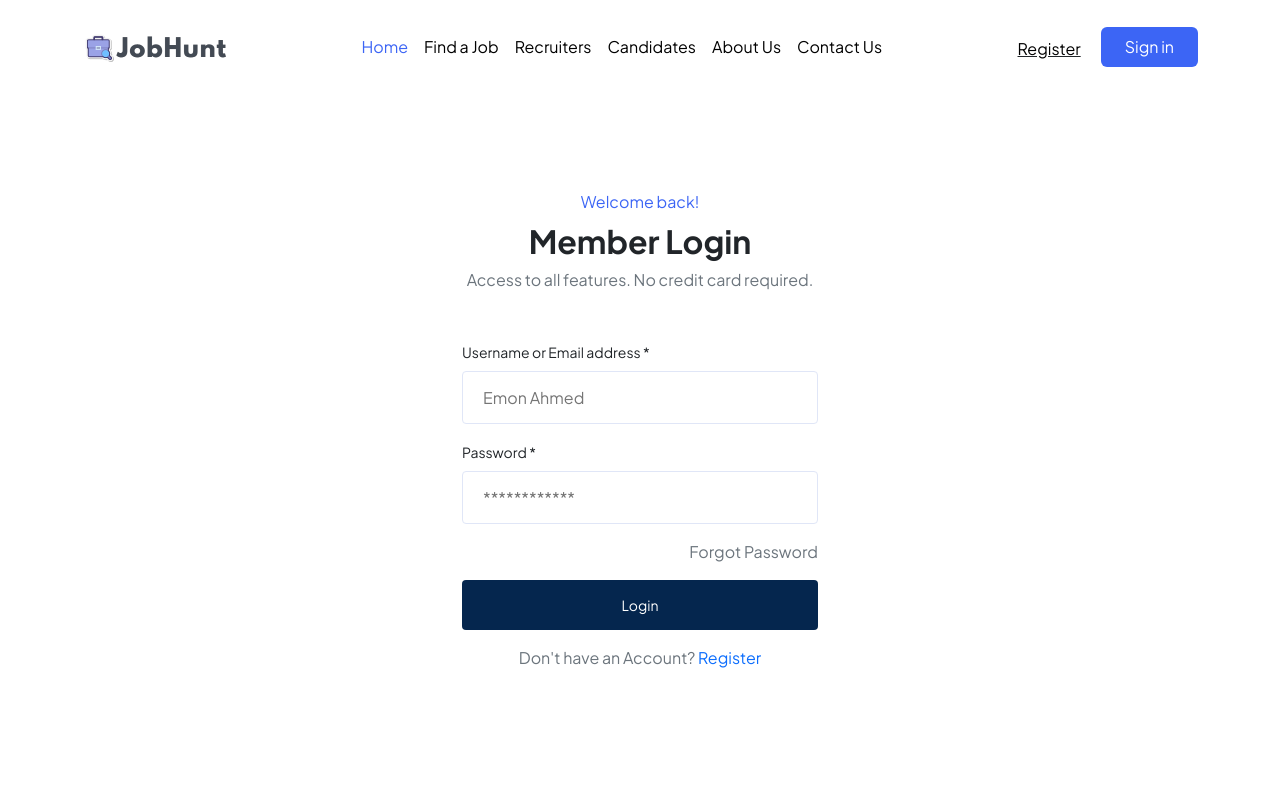
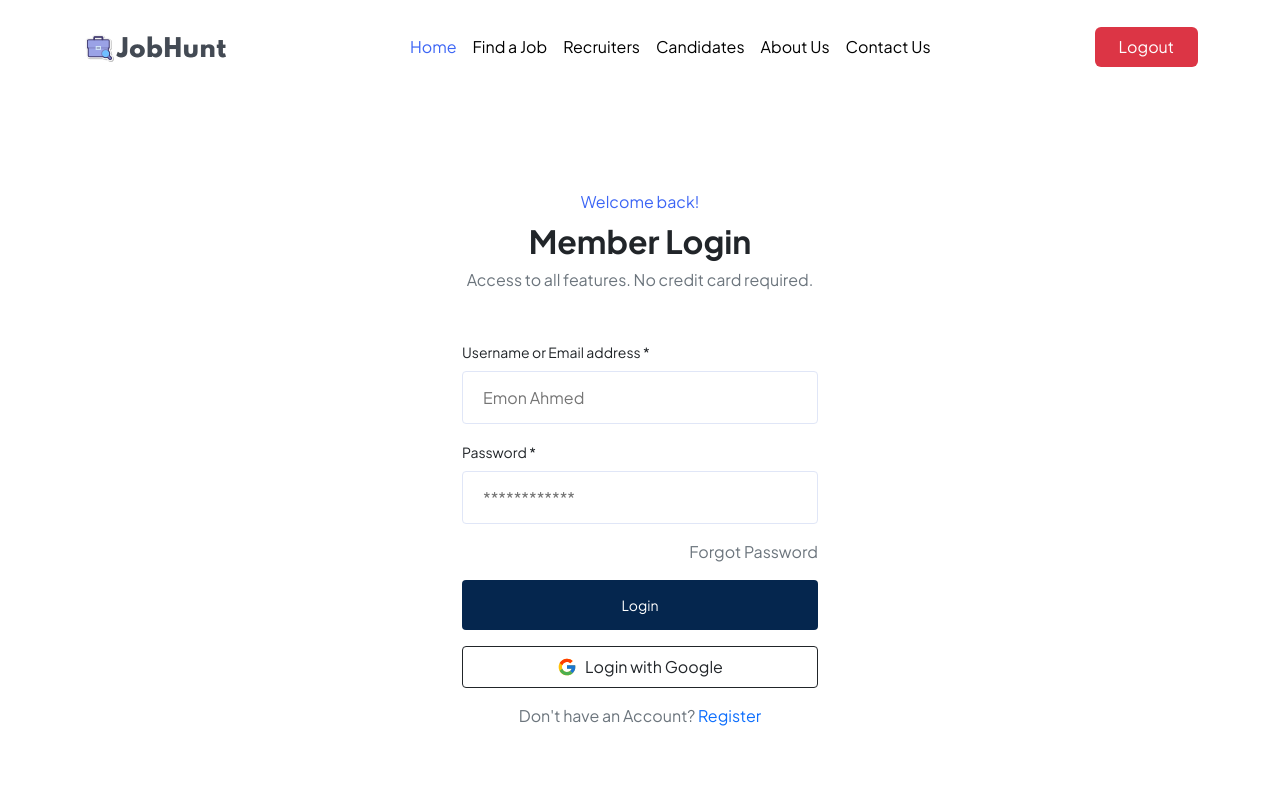
Before and after one commit to Emon-Ahmed/JobHunt-Bangladesh, a Next.js app: page /sign-in in a window 1280 px wide. Shown: the top 800 px of the page. Built offline with nearby package versions, Linux system fonts and the light colour scheme; no server answers; sample sign-in values are in the browser's storage.

Commit message:
Google Login Using NextAuth

```diff
--- a/components/Frontend/Header/NavBar.js
+++ b/components/Frontend/Header/NavBar.js
@@ -1,8 +1,11 @@
 import Image from "next/image";
 import Link from "next/link";
 import React from "react";
+import { useSession, signOut } from "next-auth/react";
 
 function NavBar() {
+  const { data: session } = useSession();
+  console.log(session);
   return (
     <>
       <nav className="navbar navbar-expand-lg navbar-light py-4">
@@ -59,6 +62,7 @@ function NavBar() {
                 </Link>
               </li>
             </ul>
+            {!session?.user ? (
               <div className="d-flex register-btn">
                 <div className="btn mx-2 text-decoration-underline">
                   <Link className="nav-link pt-1" href="/register">
@@ -71,6 +75,15 @@ function NavBar() {
                   </Link>
                 </button>
               </div>
+            ) : (
+              <div className="d-flex register-btn">
+                <button onClick={() => signOut()} className="btn bg-danger text-white px-4 py-2">
+                  <Link className="nav-link text-white" href="/sign-in">
+                    Logout
+                  </Link>
+                </button>
+              </div>
+            )}
           </div>
         </div>
       </nav>
--- a/pages/_app.js
+++ b/pages/_app.js
@@ -1,12 +1,17 @@
 import "../styles/globals.css";
 import "bootstrap/dist/css/bootstrap.min.css";
 import { useEffect } from "react";
+import { SessionProvider } from "next-auth/react";
 
 function MyApp({ Component, pageProps }) {
   useEffect(() => {
     require("bootstrap/dist/js/bootstrap.bundle.min.js");
   }, []);
-  return <Component {...pageProps} />;
+  return (
+    <SessionProvider session={pageProps.session}>
+      <Component {...pageProps} />
+    </SessionProvider>
+  );
 }
 
 export default MyApp;
--- a/pages/sign-in.js
+++ b/pages/sign-in.js
@@ -3,8 +3,11 @@ import Head from "next/head";
 import Link from "next/link";
 import NavBar from "../components/Frontend/Header/NavBar";
 import Footer from "../components/Frontend/Footer/Footer";
+import { FcGoogle } from "react-icons/fc";
+import { useSession, signIn, signOut } from "next-auth/react";
 
 const SingIn = () => {
+
   return (
     <>
       <Head>
@@ -69,6 +72,16 @@ const SingIn = () => {
                   Login
                 </div>
               </div>
+              <div onClick={() => signIn('google',{callbackUrl:"http://localhost:3000/profile"})} className="d-flex justify-content-center align-items-center my-3 text-center">
+                <div
+                  className="d-flex align-items-center justify-content-center border rounded-1 border-1 border-dark py-2 w-100"
+                  type="submit"
+                  name="login"
+                >
+                  <FcGoogle className="fs-5" />{" "}
+                  <span className="ps-2">Login with Google</span>
+                </div>
+              </div>
               <div className="text-muted text-center">
                 Don't have an Account?{" "}
                 <Link className="text-decoration-none" href="/register">
```
Also changed, not shown: pages/api/auth/[...nextauth].js (added, +11 -0 lines), pages/profile/index.js (+130 -15 lines). Lines whose indentation alone changed are shown as unchanged.
